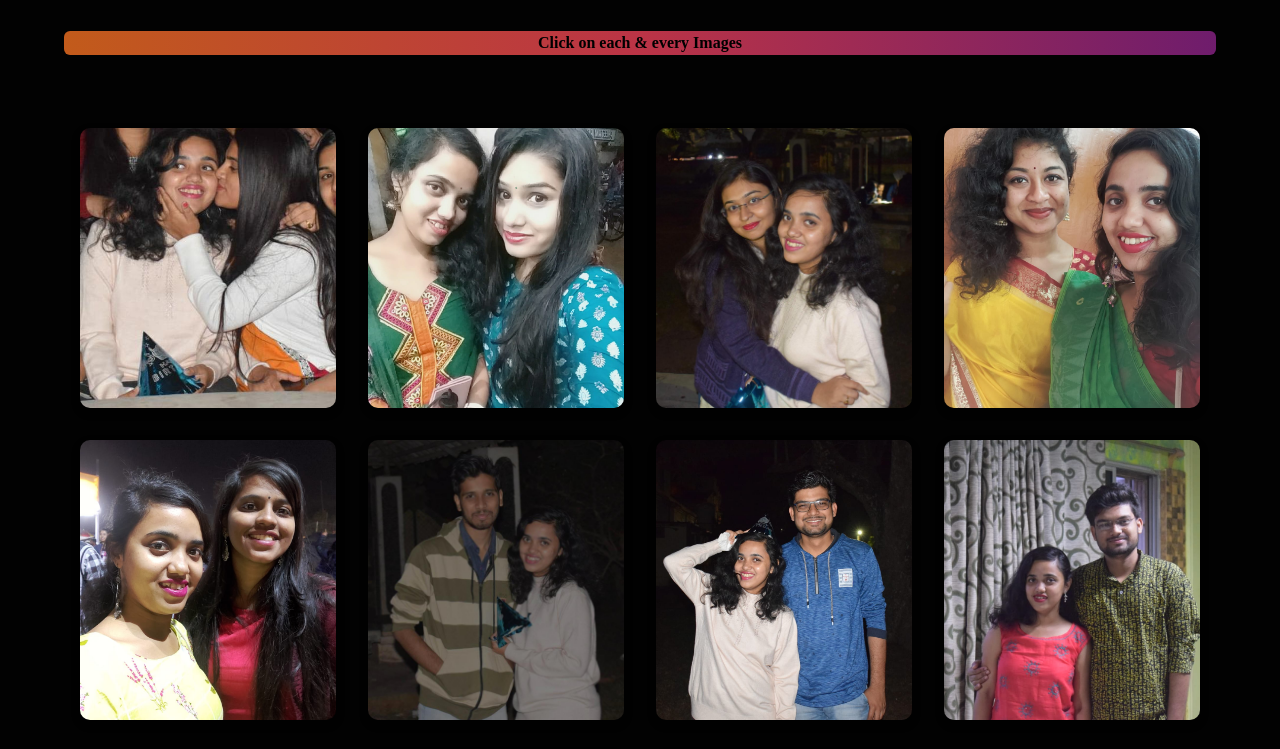
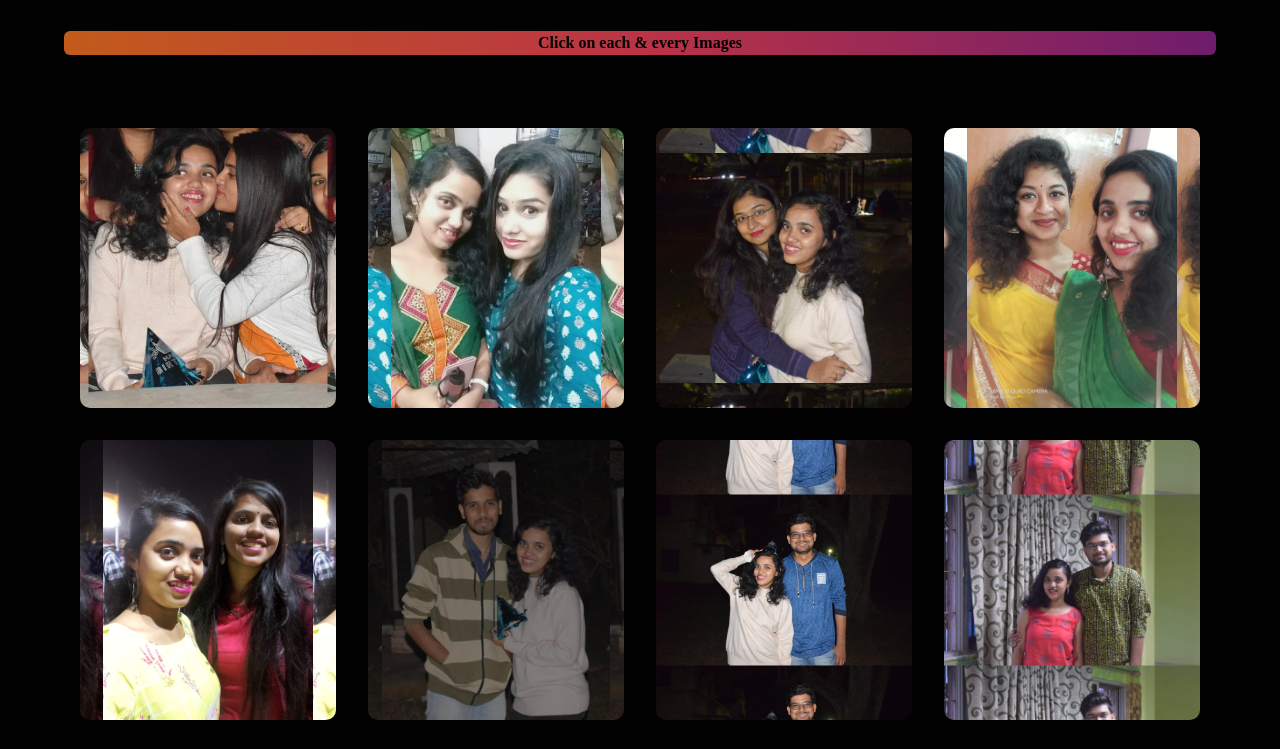
Before and after one commit to susovonmondal/birthday, a plain HTML site: page nxtpage.html in a window 1280 px wide. Shown: the part 580-1329 px from the top of the page. Drawn offline with Linux system fonts and the light colour scheme.

Commit message:
Update nxt.css

```diff
--- a/nxt.css
+++ b/nxt.css
@@ -123,7 +123,7 @@ body {
 
   .front,
   .back{
-    background-size: cover;
+
     box-shadow: 0 4px 8px 0 rgba(0,0,0,0.25);
     border-radius: 10px;
       background-position: center;
@@ -141,8 +141,9 @@ body {
       color: #fff;
       font-size: 1.5rem;
   }
-
+.front{background-size: contain;}
   .back{
+    background-size: cover;
    /* background: #00ffaa;
     background: -webkit-linear-gradient(45deg,  #cedce7 0%,#596a72 100%);
     background: -o-linear-gradient(45deg,  #cedce7 0%,#596a72 100%);
```
